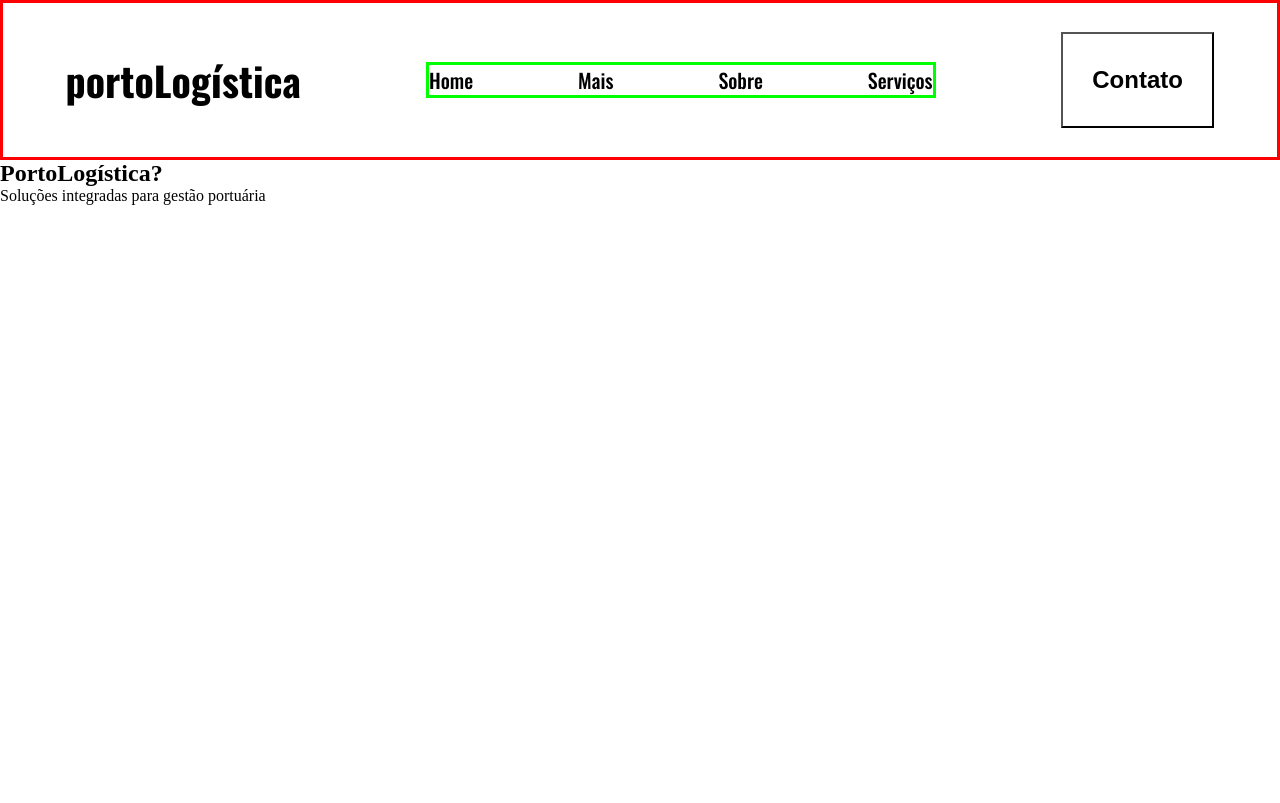
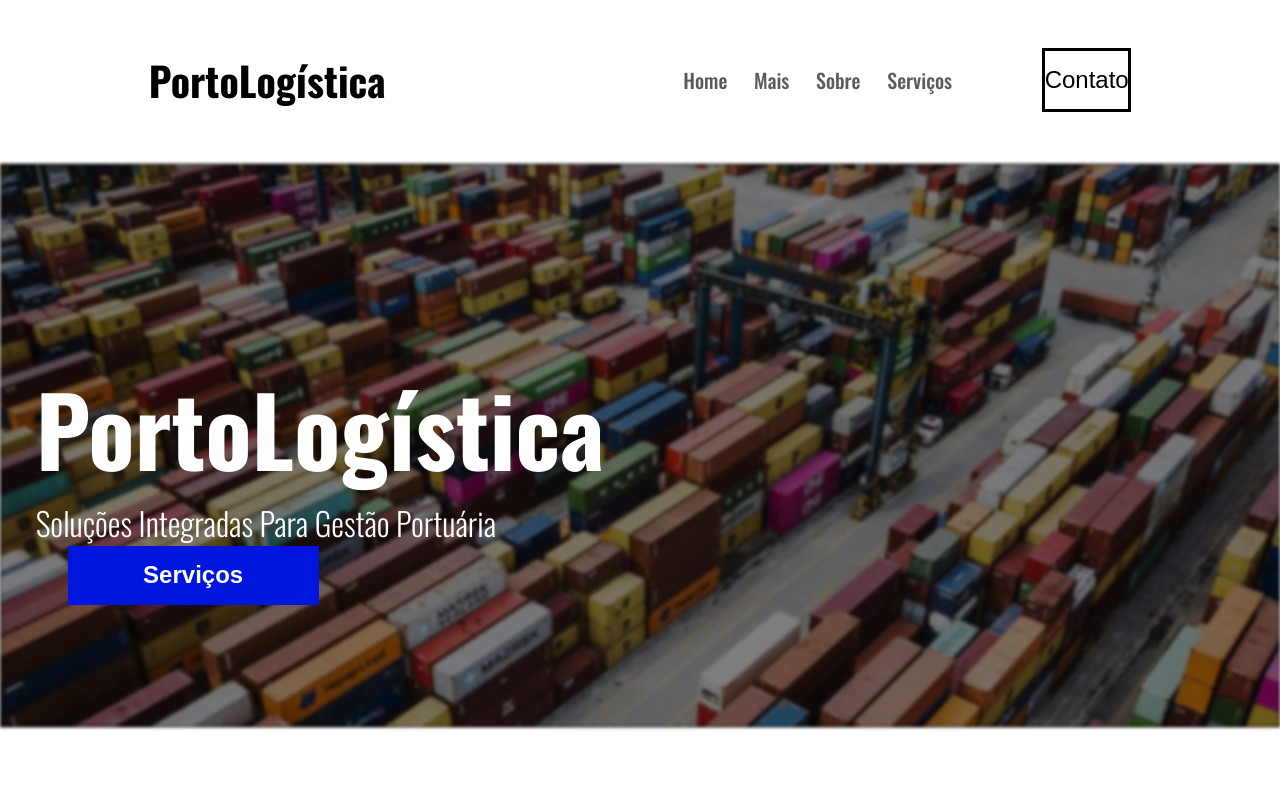
Before and after one commit to Eduardo377/Desafio-2-VNW, a plain HTML site: page index.html in a window 1280 px wide. Drawn offline with nearby package versions, Linux system fonts and the light colour scheme.

Commit message:
:tada: feat: criancao e estilização de background

```diff
--- a/index.html
+++ b/index.html
@@ -12,26 +12,38 @@
             <h2>
                 portoLogística
             </h2>
+            <span>
                 <nav>
                     <ul>
-                    <li><a href="#" target="_blank">Home</a></li>
-                    <li><a href="#" target="_blank">Mais</a></li>
-                    <li><a href="#" target="_blank">Sobre</a></li>
-                    <li><a href="#" target="_blank">Serviços</a></li>
+                        <li><a href="#" target="_blank">home</a></li>
+                        <li><a href="#" target="_blank">mais</a></li>
+                        <li><a href="#" target="_blank">sobre</a></li>
+                        <li><a href="#" target="_blank">serviços</a></li>
                     </ul>
                 </nav>
                 <button type="submit">
-                Contato
+                    contato
                 </button>
+            </span>
         </header>
         <main>
             <section>
+                <article class="containerArticle01">
+                    <span>
                         <h1>
-                    PortoLogística?
+                            portoLogística
                         </h1>
                         <p>
                             Soluções integradas para gestão portuária
                         </p>
+                        <button>
+                            serviços
+                        </button>
+                    </span>
+                </article>
+                <article class="containerArticle02">
+
+                </article>
             </section>
         </main>
         <footer>
--- a/style.scss
+++ b/style.scss
@@ -6,47 +6,108 @@
     box-sizing: border-box;
 }
 
+body {
+    background-color: #ffffff;
+}
+
 header {
     display: flex;
     justify-content: space-around;
     align-items: center;
-    background-color: #ffffff;
-    border: solid #ff0000;
     height: 20vh;
+    background-size: 100vw;
     font-family: "Oswald", sans-serif;
+    text-transform: capitalize;
 
     h2 {
         font-size: 2.5rem;
         font-weight: 900;
     }
 
+        span {
+            display: flex;
+            justify-content: space-between;
+            width: 35%;
             nav {
-        width: 40%;
-        border: solid #00ff00;
+                width: 60%;
 
                 ul {
+                    min-height: 100%;
                     list-style-type: none;
                     display: flex;
                     justify-content: space-between;
 
+                    li {
+                        display: flex;
+                        justify-content: center;
+                        align-items: center;
                         a {
                             text-decoration: none;
-                color: #000000;
+                            color: #5B5B5B;                            ;
                             font-size: 1.25rem;
                             font-weight: 500;
+                        }
+                    }
+
                 }
             }
         }
 
     button {
-        height: 12vh;
-        width: 12vw;
+        height: 8vh;
+        width: 20%;
         background-color: #ffffff;
-        font-size: 1.5em;
-        font-weight: 700;
+        border: solid;
+        font-size: 1.5rem;
+        font-weight: 500;
+        text-transform: capitalize;
     }
 }
 
 main {
+    section {
+        background-image: url(./img/background.png);
+        background-size: 100vw;
+        background-repeat: no-repeat;
+        min-height: 100vh;
+        min-width: 100vw;
+        color: #ffffff;
+        text-transform: capitalize;
+        font-family: 'Oswald', sans-serif;
+
+        .containerArticle01{
+            height: 40rem;
+            width: 50%;
+            display: flex;
+            flex-direction: column;
+            justify-content: center;
+            align-items: center;
+
+            h1 {
+                font-size: 6rem;
+                font-weight: 700;
+            }
+
+            p {
+                font-size: 2rem;
+                font-weight: 300;
+            }
+
+            button {
+                background-color: #0016DF;
+                color: #ffffff;
+                border: none;
+                height: 3.688rem;
+                width: 15.688rem;
+                font-size: 1.5rem;
+                font-weight: 700;
+                text-transform: capitalize;
+                margin-left: 2rem;
+            }
+        }
+
+        .containerArticle02 {
 
         }
+    }
+}
```
Also changed, not shown: style.css, 1 other file. Lines whose indentation alone changed are shown as unchanged.
